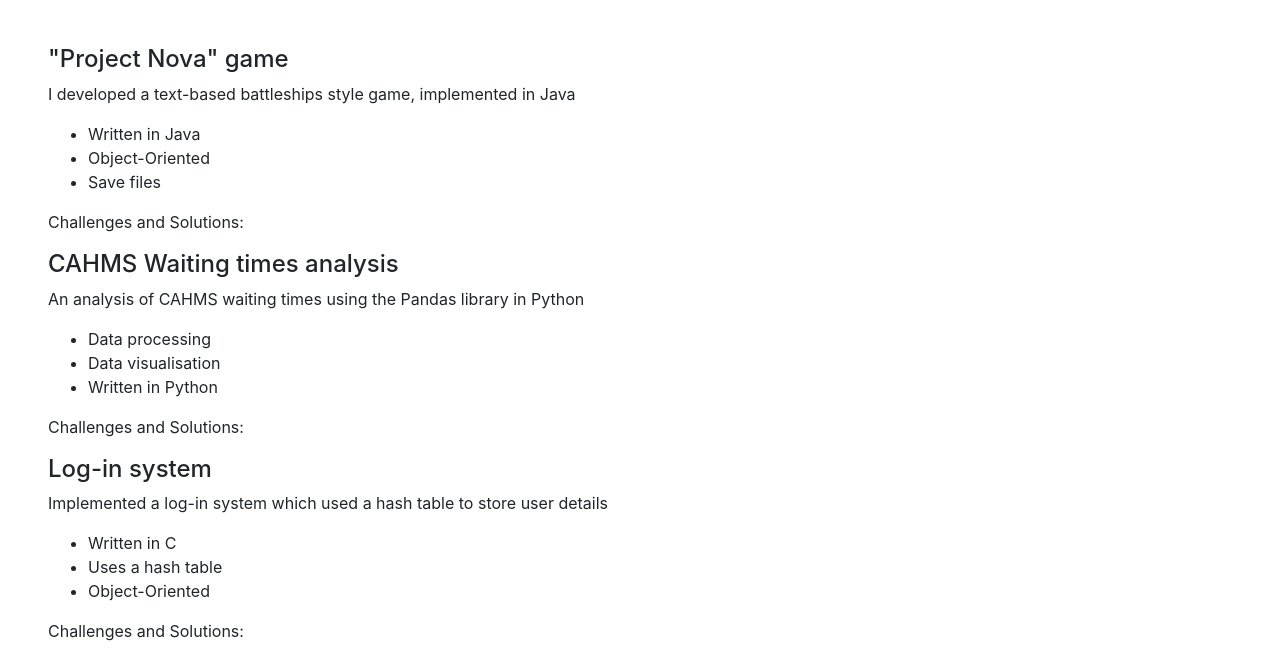
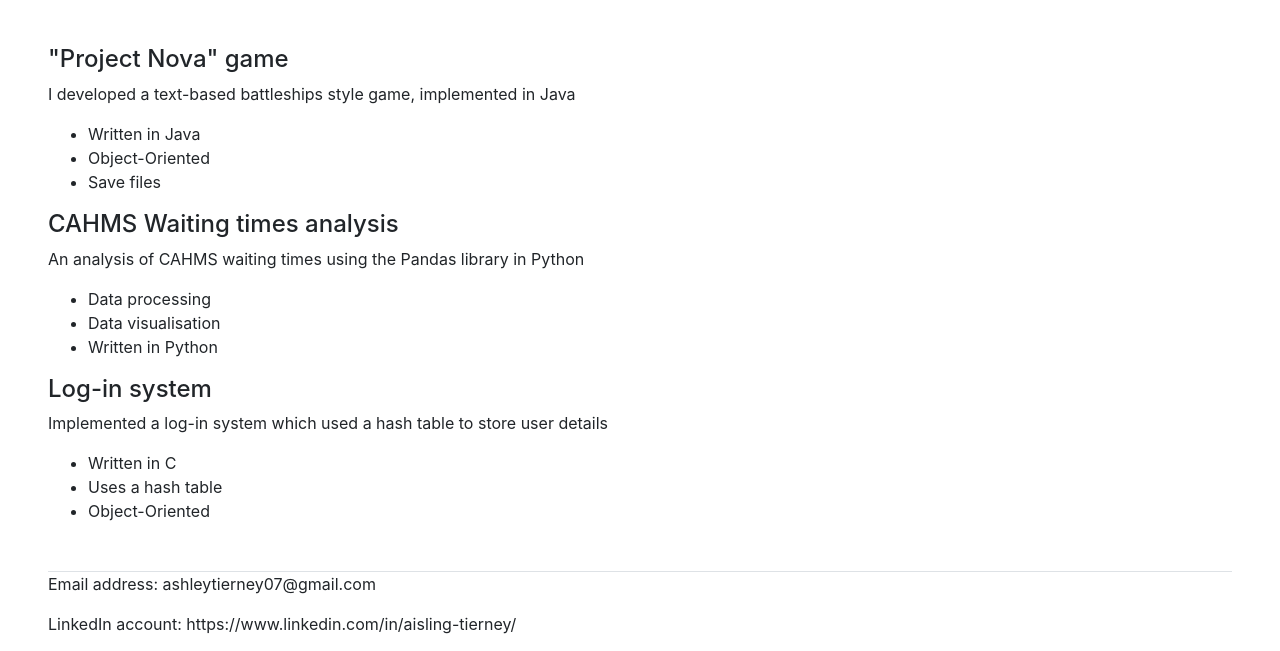
Before and after one commit to Ashley110/Ashley110.github.io, a plain HTML site: page projects.html in a window 1280 px wide. Shown: the part 149-800 px from the top of the page. Drawn offline with nearby package versions, Linux system fonts and the light colour scheme.

Commit message:
final edit

```diff
--- a/projects.html
+++ b/projects.html
@@ -39,8 +39,7 @@
                     <li>Object-Oriented</li>
                     <li>Save files</li>
                 </ul>
-
-                <p>Challenges and Solutions: </p>
+                <p></p>
             </section>
 
             <section class = "project">
@@ -51,8 +50,6 @@
                     <li>Data visualisation</li>
                     <li>Written in Python</li>
                 </ul>
-
-                <p>Challenges and Solutions: </p>
             </section>
 
             <section class = "project">
@@ -63,8 +60,6 @@
                     <li>Uses a hash table</li>
                     <li>Object-Oriented</li>
                 </ul>
-
-                <p>Challenges and Solutions: </p>
             </section>
         </main>
 
```
